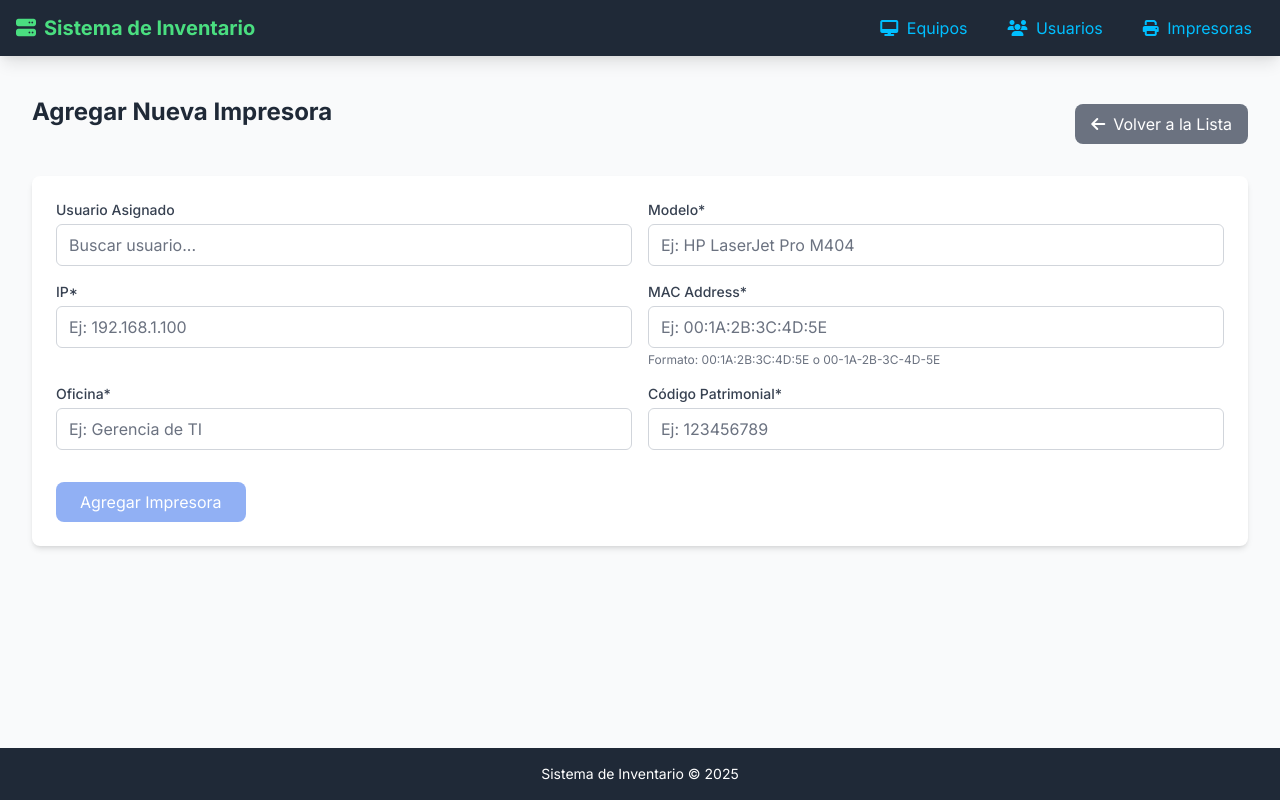
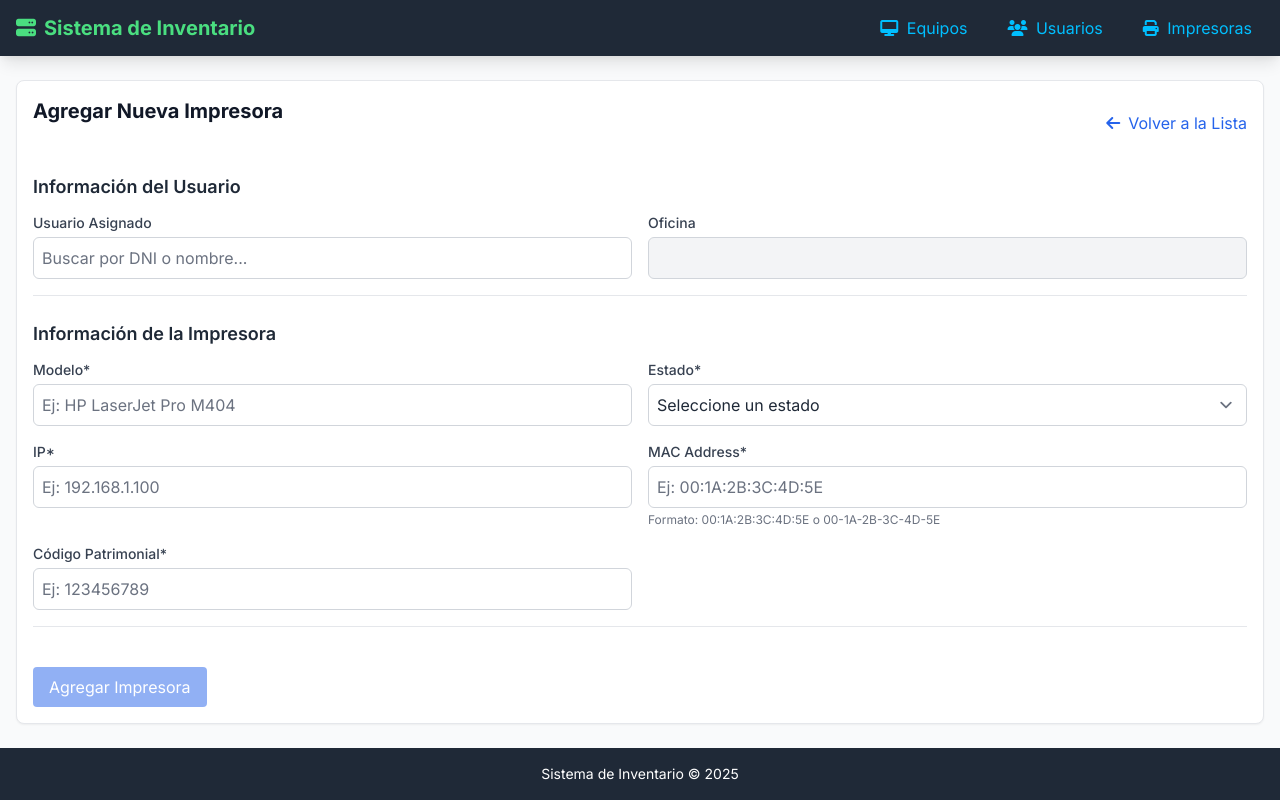
Before and after one commit to 00Andre00/InventariadoInformatica, a Vue app: page /impresoras/agregar in a window 1280 px wide. Built offline with nearby package versions, Linux system fonts and the light colour scheme.

Commit message:
printer updates

```diff
--- a/src/components/AgregarImpresora.vue
+++ b/src/components/AgregarImpresora.vue
@@ -1,18 +1,19 @@
 <template>
-  <div class="container mx-auto p-4">
+  <div class="p-4 border rounded-lg shadow-sm bg-white">
     <div class="flex justify-between items-center mb-6">
-      <h1 class="text-2xl font-bold text-gray-800">Agregar Nueva Impresora</h1>
-      <router-link to="/impresoras" class="btn-secondary">
+      <h1 class="text-xl font-bold">Agregar Nueva Impresora</h1>
+      <router-link to="/impresoras" class="text-blue-600 hover:text-blue-800 flex items-center">
         <i class="fas fa-arrow-left mr-2"></i> Volver a la Lista
       </router-link>
     </div>
 
-    <div class="bg-white shadow-md rounded-lg p-6">
-      <form @submit.prevent="agregarImpresora" class="space-y-4">
+    <form @submit.prevent="agregarImpresora" class="space-y-6">
+      <!-- Sección de Usuario -->
+      <div class="border-b pb-4">
+        <h2 class="text-lg font-semibold mb-3">Información del Usuario</h2>
         <div class="grid grid-cols-1 md:grid-cols-2 gap-4">
-          <!-- Campo de usuario movido al principio -->
           <div>
-            <label for="usuario" class="block text-sm font-medium text-gray-700 mb-1">Usuario Asignado</label>
+            <label for="usuario" class="block text-sm font-medium mb-1">Usuario Asignado</label>
             <div class="relative">
               <input
                 v-model="usuarioBusqueda"
@@ -21,7 +22,7 @@
                 type="text"
                 id="usuario"
                 class="input"
-                placeholder="Buscar usuario..."
+                placeholder="Buscar por DNI o nombre..."
               />
               <ul v-if="mostrarListaUsuarios && usuariosEncontrados.length" class="absolute z-10 mt-1 w-full bg-white border border-gray-300 rounded-md shadow-lg max-h-60 overflow-auto">
                 <li
@@ -37,7 +38,24 @@
           </div>
 
           <div>
-            <label for="modelo" class="block text-sm font-medium text-gray-700 mb-1">Modelo*</label>
+            <label for="oficina" class="block text-sm font-medium mb-1">Oficina</label>
+            <input
+              v-model="nuevaImpresora.oficina"
+              id="oficina"
+              type="text"
+              class="input bg-gray-100"
+              readonly
+            />
+          </div>
+        </div>
+      </div>
+
+      <!-- Información de la Impresora -->
+      <div class="border-b pb-4">
+        <h2 class="text-lg font-semibold mb-3">Información de la Impresora</h2>
+        <div class="grid grid-cols-1 md:grid-cols-2 gap-4">
+          <div>
+            <label for="modelo" class="block text-sm font-medium mb-1">Modelo*</label>
             <input
               v-model="nuevaImpresora.modelo"
               id="modelo"
@@ -49,7 +67,22 @@
           </div>
 
           <div>
-            <label for="ip" class="block text-sm font-medium text-gray-700 mb-1">IP*</label>
+            <label for="estado" class="block text-sm font-medium mb-1">Estado*</label>
+            <select
+              v-model="nuevaImpresora.estado"
+              id="estado"
+              class="input"
+              required
+            >
+              <option value="">Seleccione un estado</option>
+              <option value="Bueno">Bueno</option>
+              <option value="Regular">Regular</option>
+              <option value="Malo">Malo</option>
+            </select>
+          </div>
+
+          <div>
+            <label for="ip" class="block text-sm font-medium mb-1">IP*</label>
             <input
               v-model="nuevaImpresora.ip"
               id="ip"
@@ -63,7 +96,7 @@
           </div>
 
           <div>
-            <label for="mac" class="block text-sm font-medium text-gray-700 mb-1">MAC Address*</label>
+            <label for="mac" class="block text-sm font-medium mb-1">MAC Address*</label>
             <input
               v-model="nuevaImpresora.mac"
               id="mac"
@@ -78,19 +111,7 @@
           </div>
 
           <div>
-            <label for="oficina" class="block text-sm font-medium text-gray-700 mb-1">Oficina*</label>
-            <input
-              v-model="nuevaImpresora.oficina"
-              id="oficina"
-              type="text"
-              class="input"
-              required
-              placeholder="Ej: Gerencia de TI"
-            />
-          </div>
-
-          <div>
-            <label for="codigoPatrimonial" class="block text-sm font-medium text-gray-700 mb-1">Código Patrimonial*</label>
+            <label for="codigoPatrimonial" class="block text-sm font-medium mb-1">Código Patrimonial*</label>
             <input
               v-model="nuevaImpresora.codigoPatrimonial"
               id="codigoPatrimonial"
@@ -101,11 +122,12 @@
             />
           </div>
         </div>
+      </div>
 
       <div class="pt-4">
         <button
           type="submit"
-            class="btn-primary"
+          class="bg-blue-600 hover:bg-blue-700 text-white px-4 py-2 rounded transition disabled:opacity-50 disabled:cursor-not-allowed"
           :disabled="loading || hayErrores"
         >
           <span v-if="loading">
@@ -115,7 +137,6 @@
         </button>
       </div>
     </form>
-    </div>
   </div>
 </template>
 
@@ -138,6 +159,7 @@ interface NuevaImpresora {
   mac: string;
   oficina: string;
   codigoPatrimonial: string;
+  estado: string;
   usuarioId?: number | null;
 }
 
@@ -147,6 +169,7 @@ export default defineComponent({
     const loading = ref(false);
     const usuarioBusqueda = ref('');
     const usuariosEncontrados = ref<Usuario[]>([]);
+    const usuarioSeleccionado = ref<Usuario | null>(null);
     const mostrarListaUsuarios = ref(false);
 
     const nuevaImpresora = ref<NuevaImpresora>({
@@ -155,6 +178,7 @@ export default defineComponent({
       mac: '',
       oficina: '',
       codigoPatrimonial: '',
+      estado: '',
       usuarioId: null
     });
 
@@ -169,7 +193,8 @@ export default defineComponent({
         !nuevaImpresora.value.ip ||
         !nuevaImpresora.value.mac ||
         !nuevaImpresora.value.oficina ||
-        !nuevaImpresora.value.codigoPatrimonial;
+        !nuevaImpresora.value.codigoPatrimonial ||
+        !nuevaImpresora.value.estado;
     });
 
     const validarIP = () => {
@@ -195,6 +220,7 @@ export default defineComponent({
         try {
           const response = await axios.get(`https://isiback.drtchco.gob.pe/api/buscar-usuarios?nombres=${usuarioBusqueda.value}`);
           usuariosEncontrados.value = response.data.data;
+          mostrarListaUsuarios.value = true;
         } catch (error) {
           console.error('Error al buscar usuarios:', error);
           usuariosEncontrados.value = [];
@@ -205,8 +231,9 @@ export default defineComponent({
     };
 
     const seleccionarUsuario = (usuario: Usuario) => {
+      usuarioSeleccionado.value = usuario;
       nuevaImpresora.value.usuarioId = usuario.id;
-      nuevaImpresora.value.oficina = usuario.oficina; // Autocompletar oficina
+      nuevaImpresora.value.oficina = usuario.oficina;
       usuarioBusqueda.value = `${usuario.nombres} ${usuario.apellidos} (${usuario.dni})`;
       mostrarListaUsuarios.value = false;
     };
@@ -224,9 +251,11 @@ export default defineComponent({
           mac: '',
           oficina: '',
           codigoPatrimonial: '',
+          estado: '',
           usuarioId: null
         };
         usuarioBusqueda.value = '';
+        usuarioSeleccionado.value = null;
 
       } catch (error: any) {
         console.error('Error al agregar la impresora', error);
@@ -244,6 +273,7 @@ export default defineComponent({
       nuevaImpresora,
       usuarioBusqueda,
       usuariosEncontrados,
+      usuarioSeleccionado,
       mostrarListaUsuarios,
       loading,
       errores,
@@ -260,14 +290,10 @@ export default defineComponent({
 
 <style scoped>
 .input {
-  @apply w-full px-3 py-2 border border-gray-300 rounded-md focus:outline-none focus:ring-2 focus:ring-blue-500 focus:border-transparent;
+  @apply p-2 border border-gray-300 rounded-md w-full focus:ring-blue-500 focus:border-blue-500;
 }
 
-.btn-primary {
-  @apply bg-blue-600 hover:bg-blue-700 text-white px-6 py-2 rounded-lg transition-colors disabled:opacity-50 disabled:cursor-not-allowed;
-}
-
-.btn-secondary {
-  @apply bg-gray-500 hover:bg-gray-600 text-white px-4 py-2 rounded-lg transition-colors inline-flex items-center;
+.input:disabled {
+  @apply bg-gray-100 cursor-not-allowed;
 }
 </style>
--- a/src/components/EditarImpresora.vue
+++ b/src/components/EditarImpresora.vue
@@ -1,18 +1,19 @@
 <template>
-  <div class="container mx-auto p-4">
+  <div class="p-4 border rounded-lg shadow-sm bg-white">
     <div class="flex justify-between items-center mb-6">
-      <h1 class="text-2xl font-bold text-gray-800">Editar Impresora</h1>
-      <router-link to="/impresoras" class="btn-secondary">
+      <h1 class="text-xl font-bold">Editar Impresora</h1>
+      <router-link to="/impresoras" class="text-blue-600 hover:text-blue-800 flex items-center">
         <i class="fas fa-arrow-left mr-2"></i> Volver a la Lista
       </router-link>
     </div>
 
-    <div class="bg-white shadow-md rounded-lg p-6">
-      <form @submit.prevent="actualizarImpresora" class="space-y-4">
+    <form @submit.prevent="actualizarImpresora" class="space-y-6">
+      <!-- Sección de Usuario -->
+      <div class="border-b pb-4">
+        <h2 class="text-lg font-semibold mb-3">Información del Usuario</h2>
         <div class="grid grid-cols-1 md:grid-cols-2 gap-4">
-          <!-- Campo de usuario movido al principio -->
           <div>
-            <label for="usuario" class="block text-sm font-medium text-gray-700 mb-1">Usuario Asignado</label>
+            <label for="usuario" class="block text-sm font-medium mb-1">Usuario Asignado</label>
             <div class="relative">
               <input
                 v-model="usuarioBusqueda"
@@ -21,7 +22,7 @@
                 type="text"
                 id="usuario"
                 class="input"
-                placeholder="Buscar usuario..."
+                placeholder="Buscar por DNI o nombre..."
               />
               <ul v-if="mostrarListaUsuarios && usuariosEncontrados.length" class="absolute z-10 mt-1 w-full bg-white border border-gray-300 rounded-md shadow-lg max-h-60 overflow-auto">
                 <li
@@ -37,7 +38,24 @@
           </div>
 
           <div>
-            <label for="modelo" class="block text-sm font-medium text-gray-700 mb-1">Modelo*</label>
+            <label for="oficina" class="block text-sm font-medium mb-1">Oficina</label>
+            <input
+              v-model="impresora.oficina"
+              id="oficina"
+              type="text"
+              class="input bg-gray-100"
+              readonly
+            />
+          </div>
+        </div>
+      </div>
+
+      <!-- Información de la Impresora -->
+      <div class="border-b pb-4">
+        <h2 class="text-lg font-semibold mb-3">Información de la Impresora</h2>
+        <div class="grid grid-cols-1 md:grid-cols-2 gap-4">
+          <div>
+            <label for="modelo" class="block text-sm font-medium mb-1">Modelo*</label>
             <input
               v-model="impresora.modelo"
               id="modelo"
@@ -49,7 +67,22 @@
           </div>
 
           <div>
-            <label for="ip" class="block text-sm font-medium text-gray-700 mb-1">IP*</label>
+            <label for="estado" class="block text-sm font-medium mb-1">Estado*</label>
+            <select
+              v-model="impresora.estado"
+              id="estado"
+              class="input"
+              required
+            >
+              <option value="">Seleccione un estado</option>
+              <option value="Bueno">Bueno</option>
+              <option value="Regular">Regular</option>
+              <option value="Malo">Malo</option>
+            </select>
+          </div>
+
+          <div>
+            <label for="ip" class="block text-sm font-medium mb-1">IP*</label>
             <input
               v-model="impresora.ip"
               id="ip"
@@ -63,7 +96,7 @@
           </div>
 
           <div>
-            <label for="mac" class="block text-sm font-medium text-gray-700 mb-1">MAC Address*</label>
+            <label for="mac" class="block text-sm font-medium mb-1">MAC Address*</label>
             <input
               v-model="impresora.mac"
               id="mac"
@@ -78,19 +111,7 @@
           </div>
 
           <div>
-            <label for="oficina" class="block text-sm font-medium text-gray-700 mb-1">Oficina*</label>
-            <input
-              v-model="impresora.oficina"
-              id="oficina"
-              type="text"
-              class="input"
-              required
-              placeholder="Ej: Gerencia de TI"
-            />
-          </div>
-
-          <div>
-            <label for="codigoPatrimonial" class="block text-sm font-medium text-gray-700 mb-1">Código Patrimonial*</label>
+            <label for="codigoPatrimonial" class="block text-sm font-medium mb-1">Código Patrimonial*</label>
             <input
               v-model="impresora.codigoPatrimonial"
               id="codigoPatrimonial"
@@ -101,11 +122,12 @@
             />
           </div>
         </div>
+      </div>
 
-        <div class="flex justify-between pt-4">
+      <div class="flex gap-4 pt-4">
         <button
           type="submit"
-            class="btn-primary"
+          class="bg-blue-600 hover:bg-blue-700 text-white px-4 py-2 rounded transition disabled:opacity-50 disabled:cursor-not-allowed"
           :disabled="loading || hayErrores"
         >
           <span v-if="loading">
@@ -117,14 +139,13 @@
         <button
           @click="confirmarEliminacion"
           type="button"
-            class="btn-danger"
+          class="bg-red-600 hover:bg-red-700 text-white px-4 py-2 rounded transition disabled:opacity-50 disabled:cursor-not-allowed"
           :disabled="loading"
         >
           <i class="fas fa-trash mr-2"></i> Eliminar Impresora
         </button>
       </div>
     </form>
-    </div>
 
     <!-- Modal de confirmación -->
     <div v-if="mostrarModal" class="fixed inset-0 bg-black bg-opacity-50 flex items-center justify-center z-50 p-4">
@@ -144,13 +165,13 @@
         <div class="flex gap-3 justify-end">
           <button
             @click="mostrarModal = false"
-            class="btn-secondary"
+            class="bg-gray-500 hover:bg-gray-600 text-white px-4 py-2 rounded transition"
           >
             Cancelar
           </button>
           <button
             @click="eliminarImpresora"
-            class="btn-danger"
+            class="bg-red-600 hover:bg-red-700 text-white px-4 py-2 rounded transition disabled:opacity-50 disabled:cursor-not-allowed"
             :disabled="loading"
           >
             <span v-if="loading">
@@ -185,8 +206,14 @@ interface Impresora {
   mac: string;
   oficina: string;
   codigoPatrimonial: string;
+  estado: string;
   usuarioId?: number | null;
-  usuario?: Usuario;
+  usuario?: {
+    id: number;
+    dni: string;
+    nombres: string;
+    apellidos: string;
+  };
 }
 
 export default defineComponent({
@@ -198,6 +225,7 @@ export default defineComponent({
       mac: '',
       oficina: '',
       codigoPatrimonial: '',
+      estado: '',
       usuarioId: null
     });
 
@@ -220,7 +248,8 @@ export default defineComponent({
         !impresora.value.ip ||
         !impresora.value.mac ||
         !impresora.value.oficina ||
-        !impresora.value.codigoPatrimonial;
+        !impresora.value.codigoPatrimonial ||
+        !impresora.value.estado;
     });
 
     const validarIP = () => {
@@ -246,6 +275,7 @@ export default defineComponent({
         try {
           const response = await axios.get(`https://isiback.drtchco.gob.pe/api/buscar-usuarios?nombres=${usuarioBusqueda.value}`);
           usuariosEncontrados.value = response.data.data;
+          mostrarListaUsuarios.value = true;
         } catch (error) {
           console.error('Error al buscar usuarios:', error);
           usuariosEncontrados.value = [];
@@ -257,7 +287,7 @@ export default defineComponent({
 
     const seleccionarUsuario = (usuario: Usuario) => {
       impresora.value.usuarioId = usuario.id;
-      impresora.value.oficina = usuario.oficina; // Autocompletar oficina
+      impresora.value.oficina = usuario.oficina;
       usuarioBusqueda.value = `${usuario.nombres} ${usuario.apellidos} (${usuario.dni})`;
       mostrarListaUsuarios.value = false;
     };
@@ -266,22 +296,17 @@ export default defineComponent({
       try {
         loading.value = true;
         const response = await axios.get(`https://isiback.drtchco.gob.pe/api/impresoras/${route.params.id}`);
+        const impresoraData = response.data.data;
 
-        // Convertir datos para el formulario
-        const datos = response.data.data;
-        impresora.value = {
-          ...datos,
-          usuarioId: datos.usuarioId || null
-        };
-
-        // Cargar nombre de usuario si existe
-        if (datos.usuario) {
-          usuarioBusqueda.value = `${datos.usuario.nombres} ${datos.usuario.apellidos} (${datos.usuario.dni})`;
+        // Cargar datos del usuario si existe
+        if (impresoraData.usuario) {
+          usuarioBusqueda.value = `${impresoraData.usuario.nombres} ${impresoraData.usuario.apellidos} (${impresoraData.usuario.dni})`;
         }
 
+        impresora.value = impresoraData;
       } catch (error) {
         console.error('Error al cargar la impresora', error);
-        alert('Error al cargar la impresora');
+        alert('Error al cargar los datos de la impresora');
         router.push('/impresoras');
       } finally {
         loading.value = false;
@@ -299,7 +324,7 @@ export default defineComponent({
         if (error.response?.data?.error) {
           alert(error.response.data.error);
         } else {
-          alert('Error al actualizar la impresora');
+          alert('Error al actualizar la impresora. Por favor, intente nuevamente.');
         }
       } finally {
         loading.value = false;
@@ -352,18 +377,10 @@ export default defineComponent({
 
 <style scoped>
 .input {
-  @apply w-full px-3 py-2 border border-gray-300 rounded-md focus:outline-none focus:ring-2 focus:ring-blue-500 focus:border-transparent;
+  @apply p-2 border border-gray-300 rounded-md w-full focus:ring-blue-500 focus:border-blue-500;
 }
 
-.btn-primary {
-  @apply bg-blue-600 hover:bg-blue-700 text-white px-6 py-2 rounded-lg transition-colors disabled:opacity-50 disabled:cursor-not-allowed inline-flex items-center;
-}
-
-.btn-secondary {
-  @apply bg-gray-500 hover:bg-gray-600 text-white px-4 py-2 rounded-lg transition-colors inline-flex items-center;
-}
-
-.btn-danger {
-  @apply bg-red-600 hover:bg-red-700 text-white px-6 py-2 rounded-lg transition-colors disabled:opacity-50 disabled:cursor-not-allowed inline-flex items-center;
+.input:disabled {
+  @apply bg-gray-100 cursor-not-allowed;
 }
 </style>
--- a/src/components/ListaImpresoras.vue
+++ b/src/components/ListaImpresoras.vue
@@ -76,12 +76,13 @@
               <th class="px-6 py-3 text-left text-xs font-medium text-gray-500 uppercase tracking-wider">Oficina</th>
               <th class="px-6 py-3 text-left text-xs font-medium text-gray-500 uppercase tracking-wider">Código Patrimonial</th>
               <th class="px-6 py-3 text-left text-xs font-medium text-gray-500 uppercase tracking-wider">Usuario</th>
+              <th class="px-6 py-3 text-left text-xs font-medium text-gray-500 uppercase tracking-wider">Estado</th>
               <th class="px-6 py-3 text-center text-xs font-medium text-gray-500 uppercase tracking-wider">Acciones</th>
             </tr>
           </thead>
           <tbody class="bg-white divide-y divide-gray-200">
             <tr v-if="impresorasPaginadas.length === 0">
-              <td colspan="7" class="px-6 py-8 text-center text-gray-500">
+              <td colspan="8" class="px-6 py-8 text-center text-gray-500">
                 <i class="fas fa-search-minus text-gray-300 text-2xl mb-2"></i>
                 <p>No se encontraron impresoras con los filtros actuales</p>
               </td>
@@ -94,9 +95,6 @@
               <td class="px-6 py-4 whitespace-nowrap text-sm font-medium text-gray-900">#{{ impresora.id }}</td>
               <td class="px-6 py-4 whitespace-nowrap text-sm">
                 <div class="font-medium">{{ impresora.modelo }}</div>
-                <div v-if="impresora.tipo" class="text-xs text-gray-500">
-                  {{ impresora.tipo }}
-                </div>
               </td>
               <td class="px-6 py-4 whitespace-nowrap text-sm">
                 <div class="font-mono">{{ impresora.ip || '-' }}</div>
@@ -114,6 +112,11 @@
                   <div class="text-xs text-gray-500">{{ impresora.usuario.dni }}</div>
                 </div>
                 <div v-else class="text-gray-400">Sin asignar</div>
+              </td>
+              <td class="px-6 py-4 whitespace-nowrap text-sm">
+                <span class="px-2 py-1 rounded-full text-xs" :class="getEstadoClass(impresora.estado)">
+                  {{ impresora.estado || '-' }}
+                </span>
               </td>
               <td class="px-6 py-4 whitespace-nowrap text-sm text-center">
                 <div class="flex justify-center space-x-2">
@@ -194,6 +197,22 @@
         <p class="text-gray-600 mb-4">
           ¿Estás seguro de eliminar la impresora <strong class="text-gray-800">{{ impresoraAEliminar.modelo }}</strong>?
         </p>
+
+        <div class="bg-gray-50 p-3 rounded-md mb-4">
+          <div class="grid grid-cols-2 gap-2 text-sm">
+            <div class="text-gray-500">Estado:</div>
+            <div>
+              <span class="px-2 py-1 rounded-full text-xs" :class="getEstadoClass(impresoraAEliminar.estado)">
+                {{ impresoraAEliminar.estado || '-' }}
+              </span>
+            </div>
+            <div class="text-gray-500">Oficina:</div>
+            <div>{{ impresoraAEliminar.oficina }}</div>
+            <div class="text-gray-500">Código Patrimonial:</div>
+            <div>{{ impresoraAEliminar.codigoPatrimonial || '-' }}</div>
+          </div>
+        </div>
+
         <p class="text-sm text-gray-500 mb-6">
           <i class="fas fa-info-circle mr-1"></i> Esta acción no se puede deshacer.
         </p>
@@ -243,7 +262,7 @@ interface Impresora {
   codigoPatrimonial: string;
   usuarioId?: number;
   usuario?: Usuario;
-  tipo?: string;
+  estado?: string;
 }
 
 export default defineComponent({
@@ -286,7 +305,8 @@ export default defineComponent({
         impresora.mac?.toLowerCase().includes(termino) ||
         impresora.oficina?.toLowerCase().includes(termino) ||
         impresora.codigoPatrimonial?.toLowerCase().includes(termino) ||
-        (impresora.usuario?.nombres + ' ' + impresora.usuario?.apellidos)?.toLowerCase().includes(termino)
+        (impresora.usuario?.nombres + ' ' + impresora.usuario?.apellidos)?.toLowerCase().includes(termino) ||
+        impresora.estado?.toLowerCase().includes(termino)
       );
     });
 
@@ -301,6 +321,16 @@ export default defineComponent({
     );
 
     // Métodos
+    const getEstadoClass = (estado?: string) => {
+      const estados: Record<string, string> = {
+        'activo': 'bg-green-100 text-green-800',
+        'inactivo': 'bg-gray-100 text-gray-800',
+        'mantenimiento': 'bg-yellow-100 text-yellow-800',
+        'baja': 'bg-red-100 text-red-800'
+      };
+      return estados[estado?.toLowerCase() || ''] || 'bg-gray-100 text-gray-800';
+    };
+
     const cambiarPagina = (pagina: number) => {
       if (pagina >= 1 && pagina <= totalPaginas.value) {
         paginaActual.value = pagina;
@@ -347,7 +377,7 @@ export default defineComponent({
         const workbook = new ExcelJS.Workbook();
         const worksheet = workbook.addWorksheet('Impresoras');
 
-        // Columnas actualizadas
+        // Columnas
         worksheet.columns = [
           { header: 'ID', key: 'id', width: 10 },
           { header: 'Modelo', key: 'modelo', width: 25 },
@@ -355,7 +385,9 @@ export default defineComponent({
           { header: 'MAC', key: 'mac', width: 20 },
           { header: 'Oficina', key: 'oficina', width: 20 },
           { header: 'Código Patrimonial', key: 'codigoPatrimonial', width: 20 },
-          { header: 'Usuario', key: 'usuario', width: 30 }
+          { header: 'Estado', key: 'estado', width: 15 },
+          { header: 'Usuario', key: 'usuario', width: 30 },
+          { header: 'DNI Usuario', key: 'dniUsuario', width: 15 }
         ];
 
         // Estilo cabeceras
@@ -374,16 +406,18 @@ export default defineComponent({
           };
         });
 
-        // Datos actualizados
+        // Datos
         impresoras.value.forEach((impresora, index) => {
           const row = worksheet.addRow({
             id: impresora.id,
             modelo: impresora.modelo,
-            ip: impresora.ip,
-            mac: impresora.mac,
+            ip: impresora.ip || '-',
+            mac: impresora.mac || '-',
             oficina: impresora.oficina,
             codigoPatrimonial: impresora.codigoPatrimonial || '-',
-            usuario: impresora.usuario ? `${impresora.usuario.nombres} ${impresora.usuario.apellidos}` : 'Sin asignar'
+            estado: impresora.estado || '-',
+            usuario: impresora.usuario ? `${impresora.usuario.nombres} ${impresora.usuario.apellidos}` : 'Sin asignar',
+            dniUsuario: impresora.usuario?.dni || '-'
           });
 
           // Alternar colores de fila
@@ -454,7 +488,8 @@ export default defineComponent({
       confirmarEliminacion,
       cancelarEliminacion,
       eliminarImpresora,
-      exportarImpresoras
+      exportarImpresoras,
+      getEstadoClass
     };
   }
 });
```
Lines whose indentation alone changed are shown as unchanged.
